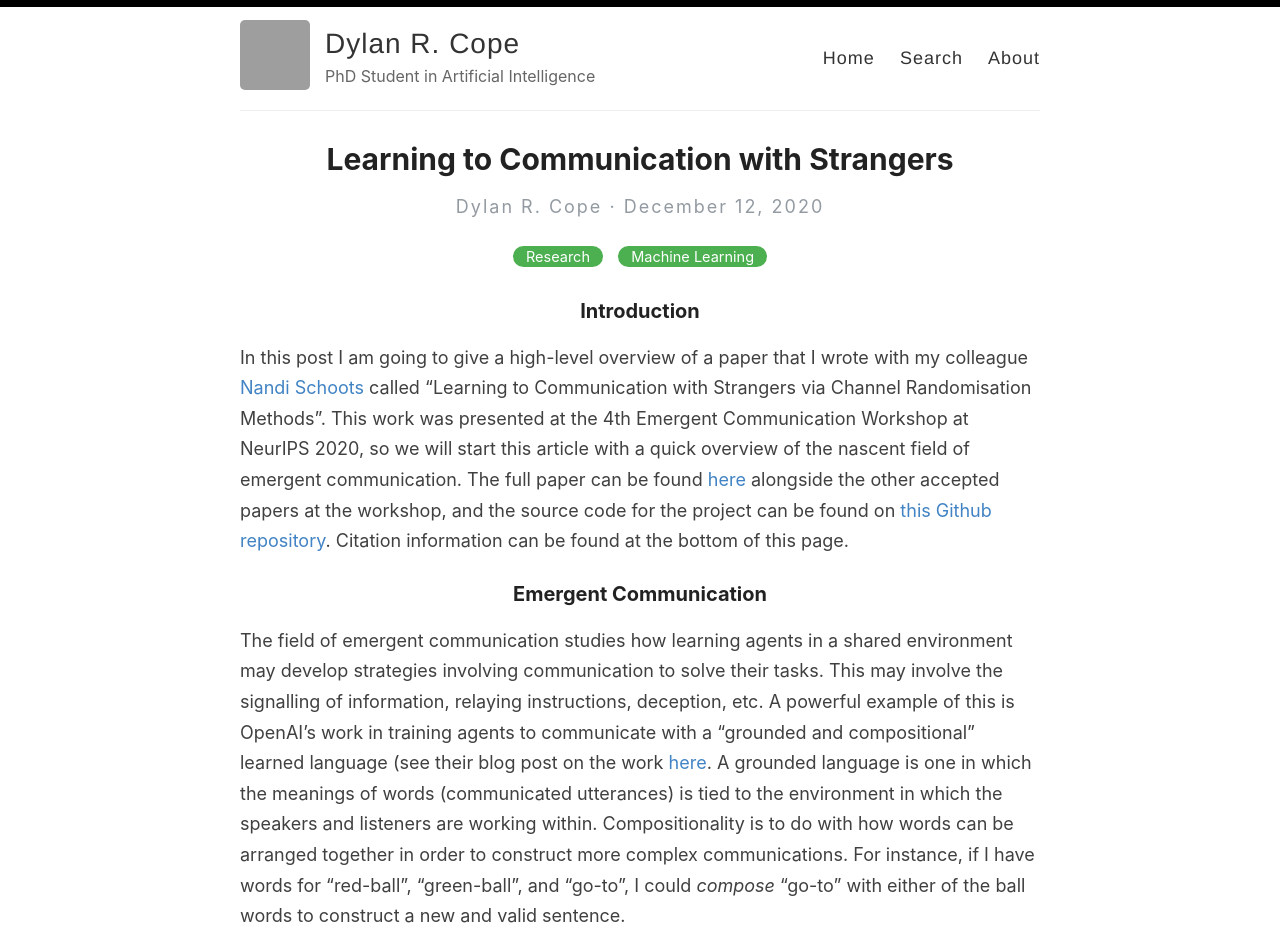
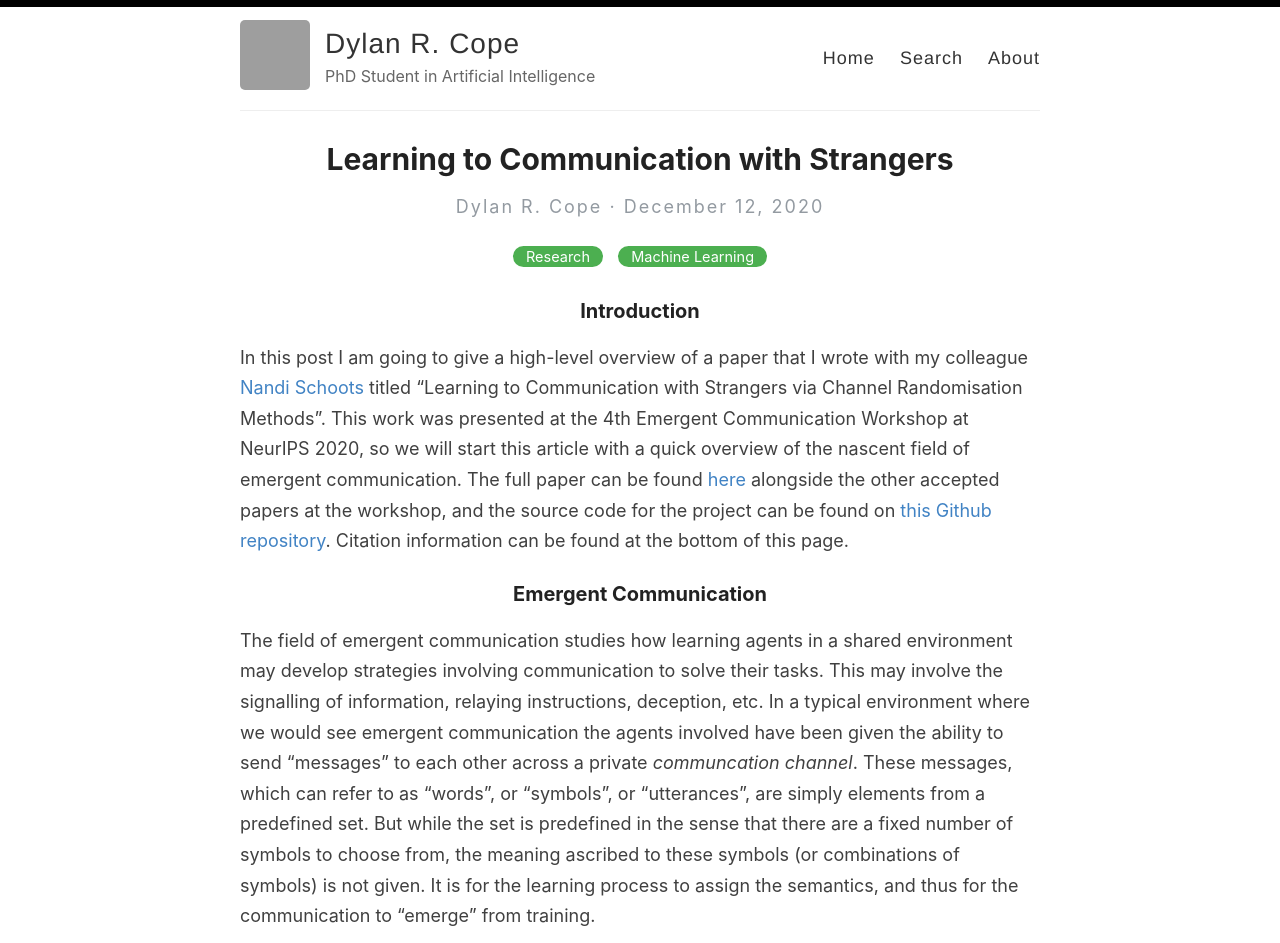
Before and after one commit to DylanCope/dylancope.github.io, a Jekyll site: the page built from _posts/2020-12-12-learning-to-communicate-with-strangers.md, in a window 1280 px wide and 1400 px high, cut to the strip 0-943 px from the top of the window. Built offline with Jekyll 4.4.1, drawn with Linux system fonts in a browser that asks for light colours; some of the changed text lies outside the part shown; grey boxes are pictures that could not be loaded.

Commit message:
Update 2020-12-12-learning-to-communicate-with-strangers.md

```diff
--- a/_posts/2020-12-12-learning-to-communicate-with-strangers.md
+++ b/_posts/2020-12-12-learning-to-communicate-with-strangers.md
@@ -8,7 +8,7 @@
 
 ### Introduction
 
-In this post I am going to give a high-level overview of a paper that I wrote with my colleague [Nandi Schoots](https://safeandtrustedai.org/person/nandi-schoots/) called "Learning to Communication with Strangers via Channel Randomisation Methods".
+In this post I am going to give a high-level overview of a paper that I wrote with my colleague [Nandi Schoots](https://safeandtrustedai.org/person/nandi-schoots/) titled "Learning to Communication with Strangers via Channel Randomisation Methods".
 This work was presented at the 4th Emergent Communication Workshop at NeurIPS 2020, so we will start this article with a quick overview of the nascent field of emergent communication.
 The full paper can be found [here](https://sites.google.com/view/emecom2020/accepted-papers) alongside the other accepted papers at the workshop, and the source code for the project can be found on [this Github repository](https://github.com/DylanCope/zero-shot-comm).
 Citation information can be found at the bottom of this page.
@@ -17,33 +17,25 @@
 ### Emergent Communication
 
 The field of emergent communication studies how learning agents in a shared environment may develop strategies involving communication to solve their tasks.
-This may involve the signalling of information, relaying instructions, deception, etc.
-A powerful example of this is OpenAI's work in training agents to communicate with a "grounded and compositional" learned language (see their blog post on the work [here](https://openai.com/blog/learning-to-communicate/).
+This may involve the signalling of information, relaying instructions, deception, etc. In a typical environment where we would see emergent communication the agents involved have been given the ability to send "messages" to each other across a private *communcation channel*. These messages, which can refer to as "words", or "symbols", or "utterances", are simply elements from a predefined set. But while the set is predefined in the sense that there are a fixed number of symbols to choose from, the meaning ascribed to these symbols (or combinations of symbols) is not given. It is for the learning process to assign the semantics, and thus for the communication to "emerge" from training.
+
+A powerful example of this is OpenAI's work (Mordatch & Abbeel, 2018) in training agents to communicate with a "grounded and compositional" learned language (see their blog post on the work [here](https://openai.com/blog/learning-to-communicate/).
 A grounded language is one in which the meanings of words (communicated utterances) is tied to the environment in which the speakers and listeners are working within.
 Compositionality is to do with how words can be arranged together in order to construct more complex communications. For instance, if I have words for "red-ball", "green-ball", and "go-to", I could _compose_ "go-to" with either of the ball words to construct a new and valid sentence.
 
-<!-- <iframe width="560" height="315" src="https://www.youtube.com/embed/liVFy7ZO4OA" title="YouTube video player" frameborder="0" allow="accelerometer; autoplay; clipboard-write; encrypted-media; gyroscope; picture-in-picture" allowfullscreen></iframe> -->
+The following video show's Mordatch and Abbeel's work in action!
+
 <p align="center">
 <iframe width="1280" height="720" src="https://www.youtube.com/embed/liVFy7ZO4OA" display="block" margin-left="auto" margin-right="auto" class="center"></iframe>
 </p>
 
-<!-- <video width="560" height="315" controls>
-  <source src="https://www.youtube.com/embed/liVFy7ZO4OA">
-Your browser does not support the video tag.
-</video> -->
-
-<!-- [![Video of OpenAI's Learned Communicating Agents](https://img.youtube.com/vi/liVFy7ZO4OA/0.jpg)](https://www.youtube.com/watch?v=liVFy7ZO4OA) -->
-
-<!-- <video src="https://www.youtube.com/watch?v=liVFy7ZO4OA" controls="controls" style="max-width: 730px;">
-</video> -->
-
 ### Communicating with Strangers
-
-WIP
 
 <p align="center">
 <img src="https://github.com/DylanCope/LaTex-Presentation-Learning-to-Communicate-with-Strangers/raw/main/figures/teacher_student_cartoon.png" width="400px" display="block" margin-left="auto" margin-right="auto" class="center"/>
 </p>
+
+The usual set-up for emergent communication looks a lot like Mordatch and Abbeel's environment, and agents are controlled via a neural network where either either: (1) a single network is trained and reinstantiated multiple times per each agent (called *self-play*), or (2) unique networks trained are from scratch for each agent. In both these cases the training process will arbitrarily choose a communication protocol (think of this as the language that the agents communicate with) for the agents to use. A useful analogy can be made with human languages. English represents one way of organising the set of symbols in the Latin alphabet, but German is an alternative that works equally well. Similarly, on one run of training the agents to learn to communicate one semantics may be applied to the set of communication symbols, but in another run there is no reason for the same semantics to emerge. In fact, the analogy to human languages doesn't stress the point enough because English and German have much shared history, and thus shared semantics. For the AI agents in our experiments there is complete independence between different training runs.
 
 
 ### Channel Randomisation Methods
```
